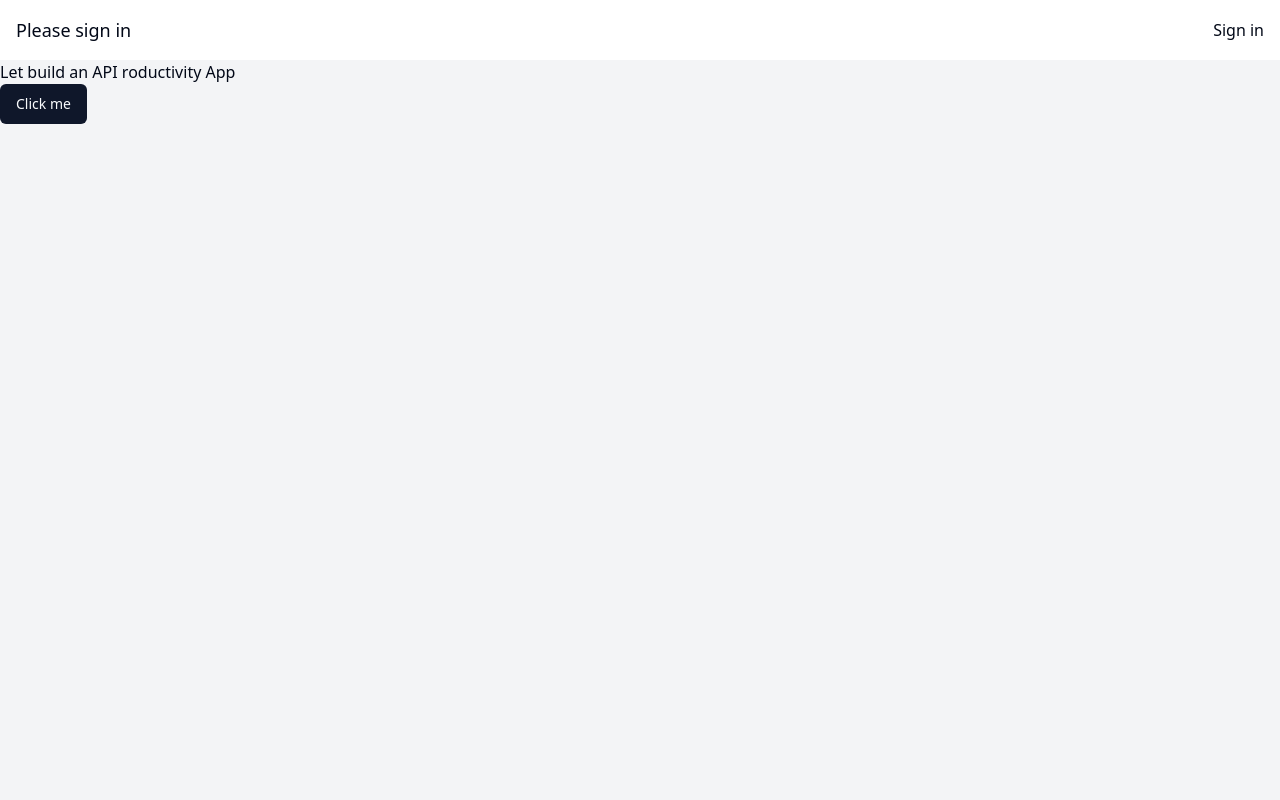
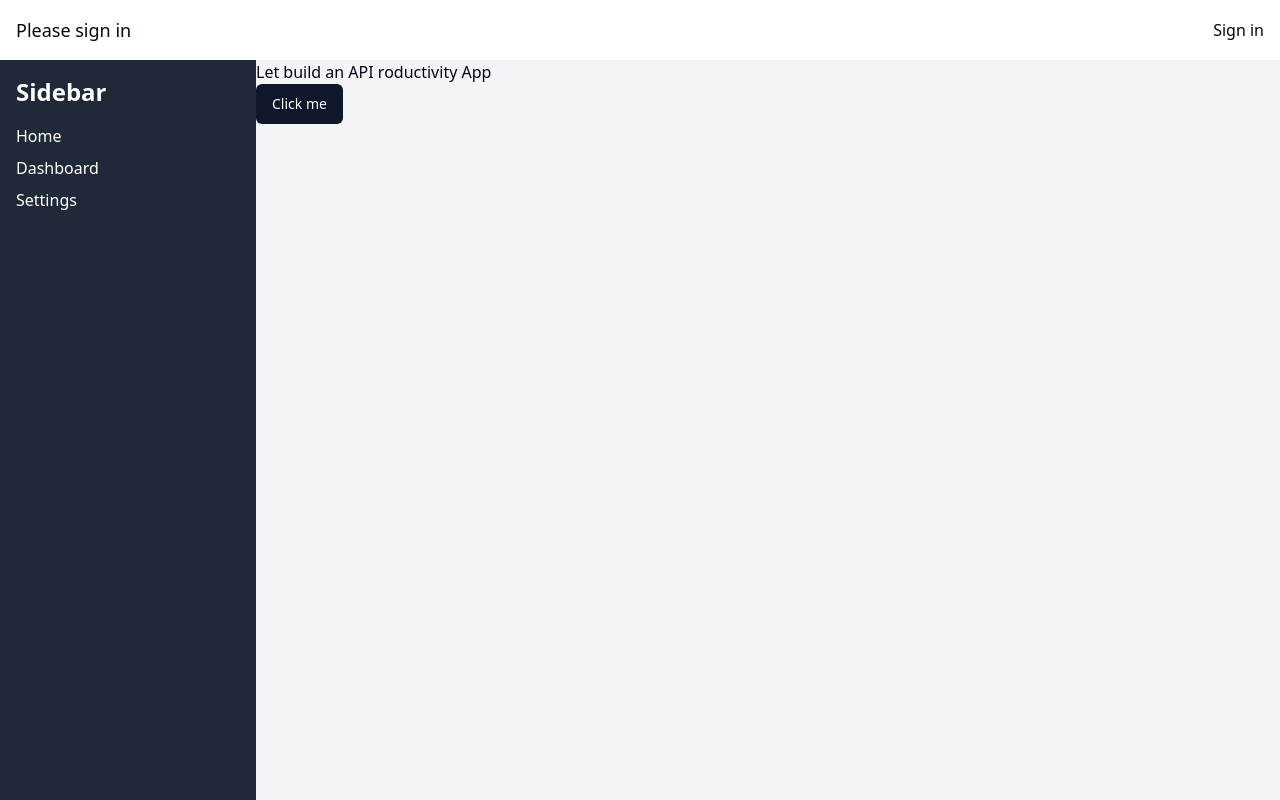
Before and after one commit to randy-tsukemen/notion-nextjs, a Next.js app: page / in a window 1280 px wide. Built offline with nearby package versions, Linux system fonts and the light colour scheme; no server answers.

Commit message:
add sidebar

```diff
--- a/app/layout.tsx
+++ b/app/layout.tsx
@@ -2,7 +2,7 @@ import type { Metadata } from "next";
 import "./globals.css";
 import { ClerkProvider } from "@clerk/nextjs";
 import Header from "@/components/Header";
-
+import Sidebar from "@/components/Sidebar";
 
 export const metadata: Metadata = {
   title: "Create Next App",
@@ -20,9 +20,7 @@ export default function RootLayout({
         <body className="flex flex-col h-screen">
           <Header />
           <div className="flex flex-1">
-            <div className="bg-white">
-              {/* Sidebar content goes here */}
-            </div>
+            <Sidebar />
             <div className="flex-1 bg-gray-100 overflow-y-auto" style={{ scrollbarWidth: 'none', msOverflowStyle: 'none' }}>
               <div className="h-full">{children}</div>
             </div>
--- /dev/null
+++ b/components/Sidebar.tsx
@@ -0,0 +1,31 @@
+import React from 'react';
+import Link from 'next/link';
+
+const Sidebar: React.FC = () => {
+  return (
+    <nav className="w-64 bg-gray-800 text-white h-full">
+      <div className="p-4">
+        <h2 className="text-2xl font-bold mb-4">Sidebar</h2>
+        <ul>
+          <li className="mb-2">
+            <Link href="/" className="hover:text-gray-300">
+              Home
+            </Link>
+          </li>
+          <li className="mb-2">
+            <Link href="/dashboard" className="hover:text-gray-300">
+              Dashboard
+            </Link>
+          </li>
+          <li className="mb-2">
+            <Link href="/settings" className="hover:text-gray-300">
+              Settings
+            </Link>
+          </li>
+        </ul>
+      </div>
+    </nav>
+  );
+};
+
+export default Sidebar;
```
